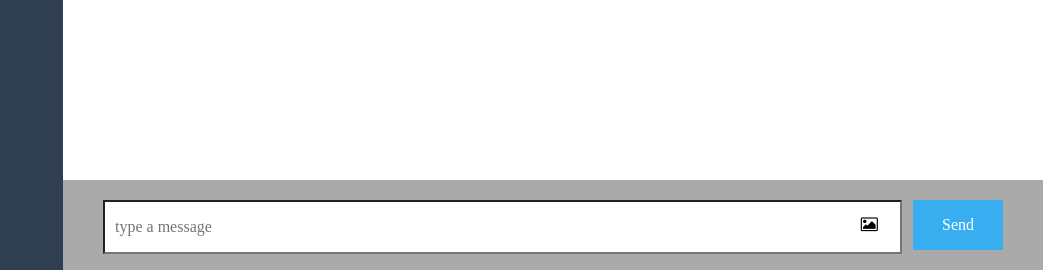
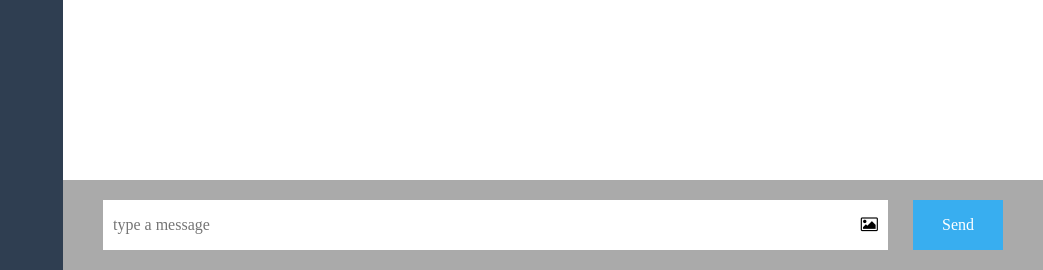
Before and after one commit to koyamada314/chat-space, a Rails app: page /groups/1/messages in a window 1280 px wide. Shown: the part 530-800 px from the top of the page, without its empty margins (237-1280 px from the left). Run offline with Rails 7, Linux system fonts and the light colour scheme; a user stored in the database is signed in; tables that the repository leaves empty hold one stand-in row (values such as "Sample post"); style sheets or scripts are compiled from the project's sources; some libraries are stand-ins or nearby versions.

Commit message:
fix-view&jsfile

```diff
--- a/app/assets/javascripts/group.js
+++ b/app/assets/javascripts/group.js
@@ -47,7 +47,8 @@ $(function(){
     $('#chat-group-users_a').append(addUser(username,userid));
     $(this).parent().remove();
   });
-  $('#chat-group-users_a').on('click', '#remove-button', function(e){
+  $('#member-list').on('click', '#remove-button', function(e){
+    console.log(this)
     $(this).parent().remove();
   });
 });
--- a/app/assets/stylesheets/chat.scss
+++ b/app/assets/stylesheets/chat.scss
@@ -65,36 +65,44 @@
     }
   }
 }
-.form{
+.bottom-content{
   position:fixed;
   bottom: 0px;
   right:0px;
   height: 90px;
   width: calc(100% - 300px);
   background-color: $color-gray;
-  .form__message{
-    width:calc(100% - 235px);
+  .form{
+    width:calc(100% - 195px);
     height: 50px;
-    padding-left:10px;
-    padding-right:40px;
     background-color: $color-white;
-    position: absolute;top:20px;
+    margin-top: 20px;
     margin-left: 40px;
+    float: left;
     position: relative;
-  }
-  .form__mask{
-    position: absolute; right: 165px; top: 50%;
-    transform: translateY(-50%);
-    .hidden{
-      display: none;
+    .form__message{
+     height: 50px;
+     border: none;
+     padding-left: 10px;
+     width: calc(100% - 40px);
+    }
+    .form__mask{
+      float: right;
+      line-height: 50px;
+      padding-right: 10px;
+      .hidden{
+        display: none;
+      }
     }
   }
   .form__submit{
+    float:right;
+    margin-top: 20px;
+    margin-right: 40px;
     border: none;
     background-color: $color-aqua;
     height: 50px;
     width: 90px;
     color: $color-white;
-    position: absolute; right:40px;top:20px;
   }
 }
--- a/app/assets/stylesheets/left-menu.scss
+++ b/app/assets/stylesheets/left-menu.scss
@@ -7,7 +7,6 @@
   &__user{
   	background-color: $color-darkmarin;
   	height: 105px;
-
     position: relative;
   	&__name{
   	  margin: 0 20px 0;
--- a/app/views/messages/index.html.haml
+++ b/app/views/messages/index.html.haml
@@ -20,15 +20,15 @@
     .chat__team__member
       - @users.each do |user|
         = user.name
-      / chat__area~stringは後でレンダリングファイル化
   .chat__content
     - @messages.each do |message|
       = render partial: "each_messages", locals: {message: message}
-.form
+.bottom-content
   = form_for [@group, @message], html:{id:'new__form'} do |f|
-    = f.text_field :body, class: 'form__message', placeholder: 'type a message'
-    .form__mask
-      = f.label :image, class: 'form__mask__image' do
-        = fa_icon 'picture-o', class: 'icon'
-        = f.file_field :image, class: 'hidden'
+    .form
+      = f.text_field :body, class: 'form__message', placeholder: 'type a message'
+      .form__mask
+        = f.label :image, class: 'form__mask__image' do
+          = fa_icon 'picture-o', class: 'icon'
+          = f.file_field :image, class: 'hidden'
     = f.submit 'Send', class: 'form__submit'
```
Also changed, not shown: app/views/groups/_form.html.haml (+6 -3 lines).
